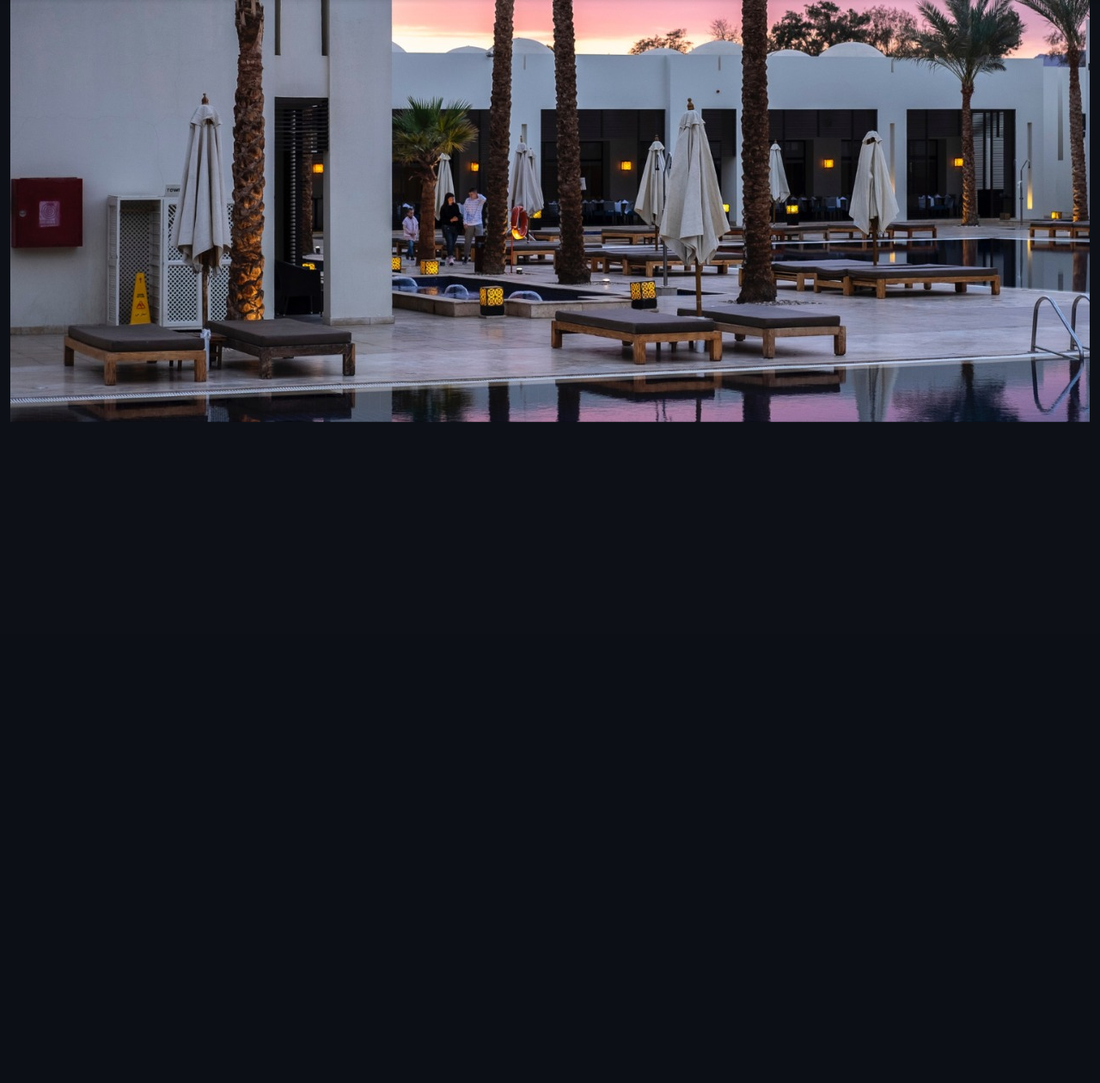
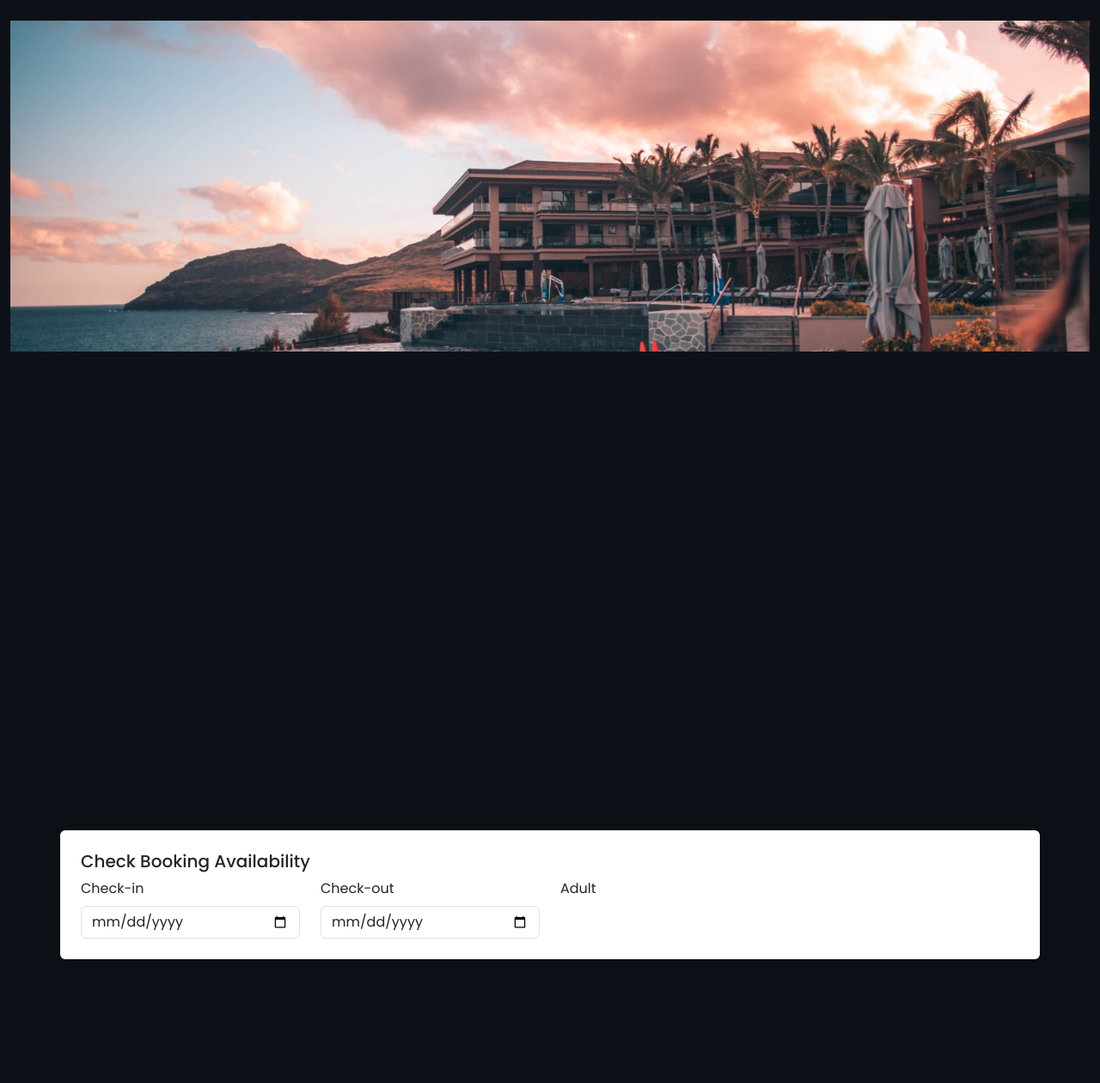
Before and after one commit to poojan20/stayeasy, a PHP site: page / in a window 1280 px wide. Shown: the part 62-1322 px from the top of the page at 86% size. Before the commit the page ends 553 px from the top, so only its background shows below. Run offline with PHP 8.4, Linux system fonts and the light colour scheme.

Commit message:
Change index [9],changed index.php[added images and set swipers],[4]

```diff
--- a/image/index.php
+++ b/image/index.php
@@ -188,31 +188,68 @@
 </div>
 
 
-<div class="container-fluid">
+<!--Carousel-->
+
+<div class="container-fluid mt-4">
     <!-- Swiper -->
   <div class="swiper swiper-container">
     <div class="swiper-wrapper">
     <div class="swiper-slide">
-        <img src="/img/Stayeasy/stayeasy/image/carousel/1.jpeg" alt="Description of the image" />
+        <img src="/img/Stayeasy/stayeasy/image/carousel/1.jpeg" class ="w-100 d-block" />
     </div>
 
       <div class="swiper-slide">
-        <img src="/img/Stayeasy/stayeasy/image/carousel/2.jpeg" />
+        <img src="/img/Stayeasy/stayeasy/image/carousel/2.jpeg" class ="w-100 d-block" />
       </div>
       <div class="swiper-slide">
-        <img src="/img/Stayeasy/stayeasy/image/carousel/3.jpeg" />
+        <img src="/img/Stayeasy/stayeasy/image/carousel/3.jpeg" class ="w-100 d-block" />
       </div>
       <div class="swiper-slide">
-        <img src="/img/Stayeasy/stayeasy/image/carousel/4.jpeg" />
+        <img src="/img/Stayeasy/stayeasy/image/carousel/4.png" class ="w-100 d-block" />
       </div>
       <div class="swiper-slide">
-        <img src="/img/Stayeasy/stayeasy/image/carousel/5.jpeg" alt="Description of the image" />
+        <img src="/img/Stayeasy/stayeasy/image/carousel/5.jpeg"  class ="w-100 d-block"/>
     </div>
+    <div class="swiper-slide">
+        <img src="/img/Stayeasy/stayeasy/image/carousel/6.png" class ="w-100 d-block" />
+      </div>
+      <div class="swiper-slide">
+        <img src="/img/Stayeasy/stayeasy/image/carousel/7.png" class ="w-100 d-block" />
+      </div>
+      <div class="swiper-slide">
+        <img src="/img/Stayeasy/stayeasy/image/carousel/8.png" class ="w-100 d-block" />
+      </div>
     </div>
 
   </div>
 </div>
 
+<!-- Check Availability Form -->
+
+<div class="container">
+    <div class="row">
+        <div class="col-lg-12 bg-white shadow p-4 rounded">
+            <h5>Check Booking Availability</h5>
+            <form>
+                <div class="row">
+                    <div class = col-lg-3>
+                        <label  class="form-label" style ="font-width: 500;">Check-in</label>
+                        <input type="date" class="form-control shadow-none">
+                    </div>
+                    <div class = col-lg-3>
+                        <label  class="form-label" style ="font-width: 500;">Check-out</label>
+                        <input type="date" class="form-control shadow-none">
+                    </div>
+                    <div class="col-lg-3">
+                    <label  class="form-label" style ="font-width: 500;">Adult</label>
+
+                    </div>
+                </div>
+            </form>
+        </div>
+    </div>
+</div>
+<br><br><br><br><br><br>
 <script src="https://cdn.jsdelivr.net/npm/bootstrap@5.0.2/dist/js/bootstrap.bundle.min.js" integrity="sha384-MrcW6ZMFYlzcLA8Nl+NtUVF0sA7MsXsP1UyJoMp4YLEuNSfAP+JcXn/tWtIaxVXM" crossorigin="anonymous"></script>
 <script src="https://cdn.jsdelivr.net/npm/swiper@11/swiper-bundle.min.js"></script>
 
@@ -222,6 +259,11 @@
     var swiper = new Swiper(".swiper-container", {
       spaceBetween: 30,
       effect: "fade",
+      loop: true,
+      autoplay: {
+       delay: 3500,
+       disableOnInteractoin: false,
+      }
     });
   </script>
 
```
Also changed, not shown: image/carousel/1.jpeg, image/carousel/1.png (deleted), image/carousel/2.png (deleted), image/carousel/3.png (deleted), image/carousel/4.jpeg (deleted), image/carousel/5.jpeg, image/carousel/5.png (deleted), 6 other files.
